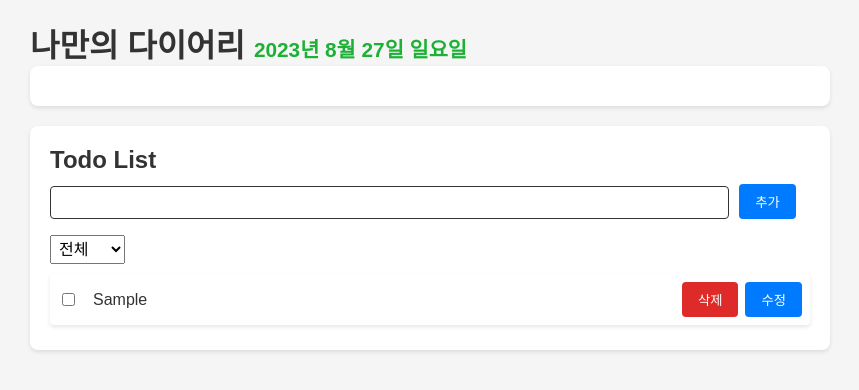
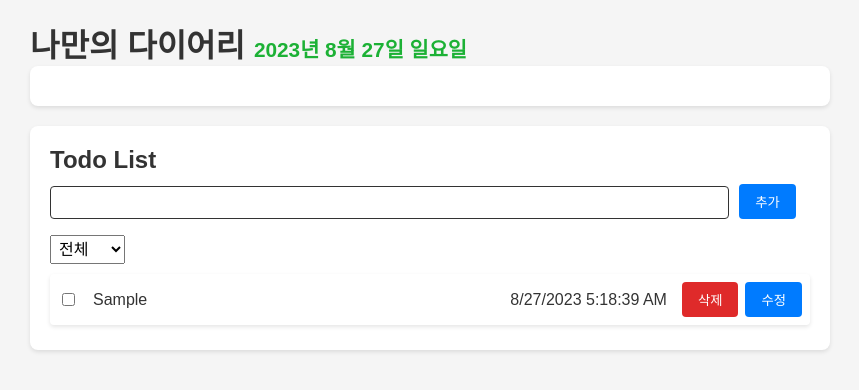
Before and after one commit to poesoow/dairy-react, a React (Create React App) app: page / in a window 1280 px wide. Both pictures are taken after typing "Sample" into the empty fields and a click on the button "추가". Shown: the top 390 px of the page, without its empty margins (210-1069 px from the left). Built offline with nearby package versions, Linux system fonts and the light colour scheme; no server answers.

Commit message:
날짜 및 시간 표시

```diff
--- a/src/TodoList.tsx
+++ b/src/TodoList.tsx
@@ -12,6 +12,11 @@ enum TaskFilter {
   COMPLETED = 'COMPLETED',
   INCOMPLETE = 'INCOMPLETE'
 }
+
+const formatDate = (timestamp: number): string => {
+  const date = new Date(timestamp);
+  return `${date.toLocaleDateString()} ${date.toLocaleTimeString()}`;
+};
 
 const TodoList: React.FC = () => {
   const [tasks, setTasks] = useState<Task[]>([]);
@@ -106,6 +111,7 @@ const TodoList: React.FC = () => {
             ) : (
               <span>{task.text}</span>
             )}
+            <span className="timestamp">{formatDate(task.id)}</span>
             <button className="delete" onClick={() => removeTask(task.id)}>삭제</button>
             {editingTaskId === task.id ? (
               <button className="done" onClick={() => finishEditing(task.id)}>완료</button>
--- a/src/Todolist.css
+++ b/src/Todolist.css
@@ -52,6 +52,10 @@
   padding: 8px;
 }
 
+.todo-list li span.timestamp{
+  flex-grow: 0;
+}
+
 .todo-list .delete {
   background-color: #df2a2a;
 }
```
